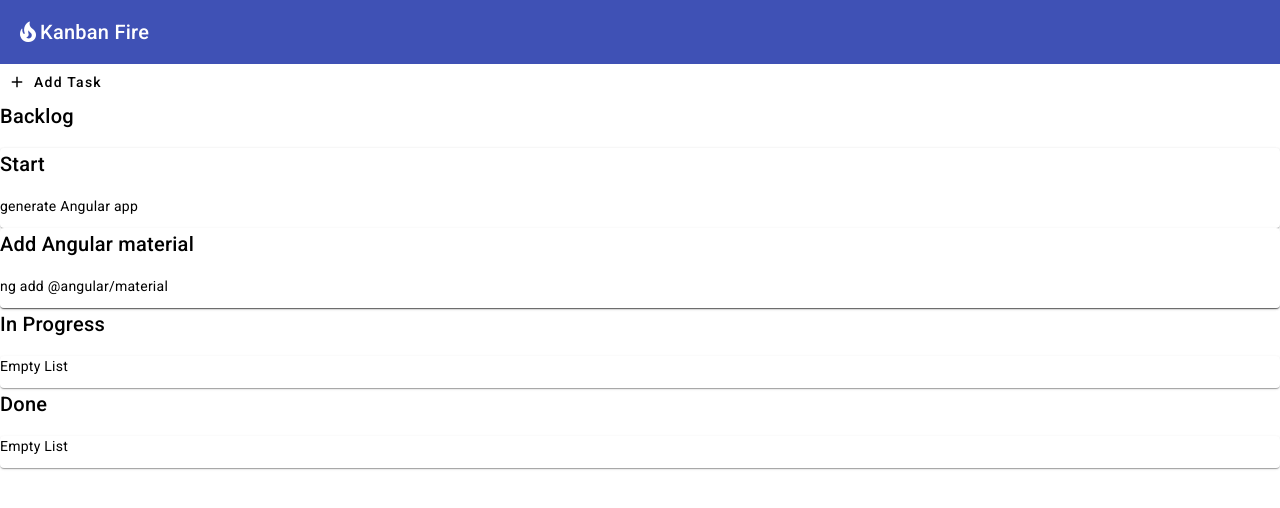
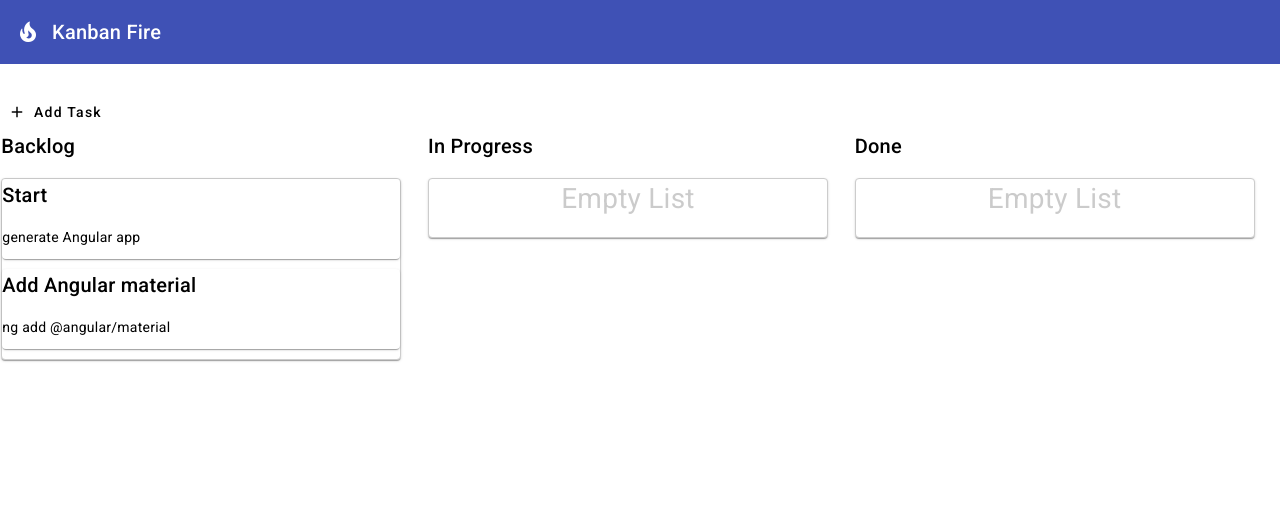
Before and after one commit to gn-sky/angular-firebase, an Angular app in the folder kanban-fire/: page / in a window 1280 px wide. Shown: the top 508 px of the page. Built offline with nearby package versions, Linux system fonts and the light colour scheme.

Commit message:
layout swimlanes; smooth drag & drop transition; better margins

```diff
--- a/kanban-fire/src/app/app.component.css
+++ b/kanban-fire/src/app/app.component.css
@@ -0,0 +1,42 @@
+.content-wrapper {
+    max-width: 1400px;
+    margin: auto;
+}
+
+.container-wrapper {
+    display: flex;
+    justify-content: space-around;
+}
+
+.container {
+    width: 400px;
+    margin: 0 24px 24px 0;
+}
+
+.list {
+    border: solid 1px #ccc;
+    min-height: 60px;
+}
+
+.empty-label {
+    font-size: 2em;
+    padding-top: 10px;
+    text-align: center;
+    opacity: 0.2;
+}
+
+mat-toolbar > span {
+    margin-left: 12px;
+}
+
+mat-toolbar {
+    margin-bottom: 30px;
+}
+
+.cdk-drag-placeholder {
+    opacity: 0;
+}
+
+.cdk-drag-animating {
+    transition: transform 250ms;
+}
--- a/kanban-fire/src/app/app.component.html
+++ b/kanban-fire/src/app/app.component.html
@@ -38,7 +38,7 @@
         (cdkDropListDropped)="drop($event)"
         class="list">
 
-        <p class="empty-list" *ngIf="inProgress.length === 0">Empty List</p>
+        <p class="empty-label" *ngIf="inProgress.length === 0">Empty List</p>
         <app-task (edit)="editTask('inProgress', $event)" *ngFor="let task of inProgress" cdkDrag [task]="task"></app-task>
       </mat-card>
     </div>
@@ -54,7 +54,7 @@
         [cdkDropListConnectedTo]="[todoList, inProgressList]"
         (cdkDropListDropped)="drop($event)"
         class="list">
-        <p class="list-empty" *ngIf="done.length === 0">Empty List</p>
+        <p class="empty-label" *ngIf="done.length === 0">Empty List</p>
         <app-task (edit)="editTask('done', $event)" *ngFor="let task of done" cdkDrag [task]="task"></app-task>
       </mat-card>
     </div>
--- /dev/null
+++ b/kanban-fire/src/app/task/task.component.css
@@ -0,0 +1,8 @@
+:host {
+    display: block;
+}
+
+.item {
+    margin-bottom: 10px;
+    cursor: pointer;
+}
--- a/kanban-fire/src/app/task/task.component.html
+++ b/kanban-fire/src/app/task/task.component.html
@@ -1,4 +1,4 @@
-<mat-card *ngIf="task" (dblclick)="edit.emit(task)">
+<mat-card class="item" *ngIf="task" (dblclick)="edit.emit(task)">
     <h2>{{ task.title }}</h2>
     <p>{{ task.description }}</p>
 </mat-card>
--- a/kanban-fire/src/app/task/task.component.ts
+++ b/kanban-fire/src/app/task/task.component.ts
@@ -3,7 +3,8 @@
 
 @Component({
   selector: 'app-task',
-  templateUrl: './task.component.html'
+  templateUrl: './task.component.html',
+  styleUrls: ['./task.component.css'],
 })
 export class TaskComponent {
   @Input() task: Task | null = null;
```
